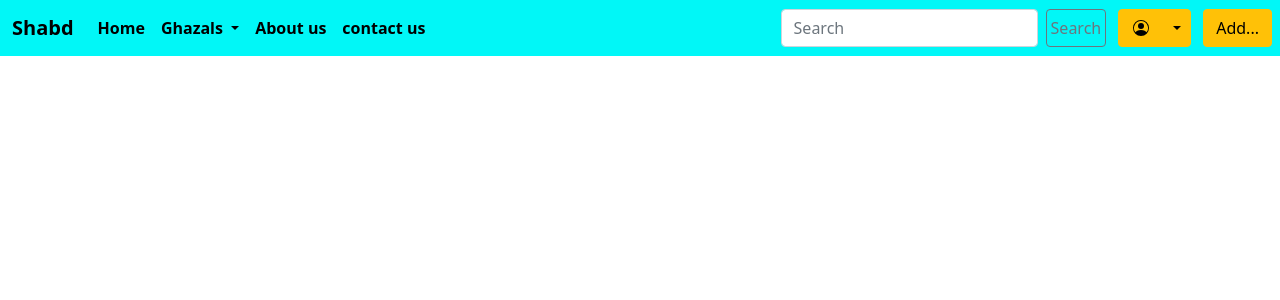
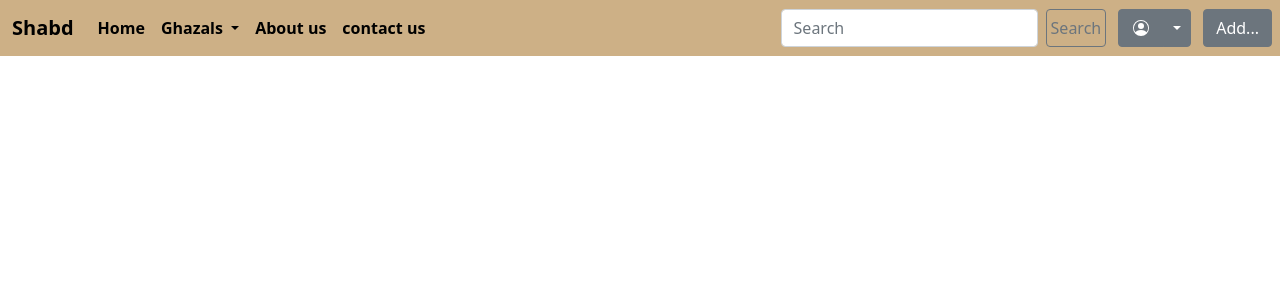
Before and after one commit to recklessguy/shad_django_project, a Django app: template templates/base.html in a window 1280 px wide. Shown: the top 300 px of the page. Run offline with Django 3.2, Linux system fonts and the light colour scheme; the template is opened without the code that fills it, so the values that code supplies are empty.

Commit message:
Update base.html

```diff
--- a/templates/base.html
+++ b/templates/base.html
@@ -17,7 +17,7 @@
 </head>
 
 <body>
-  <nav class="navbar navbar-expand-lg navbar-dark bg-dark" style="background-color: #01F7F7!important;">
+  <nav class="navbar navbar-expand-lg navbar-dark bg-dark" style="background-color: #CDB086!important;">
     <div class="container-fluid">
       <a class="navbar-brand" style="color:black; font-weight: bold;" href="/">Shabd</a>
       <button class="navbar-toggler" type="button" data-bs-toggle="collapse" data-bs-target="#navbarSupportedContent"
@@ -61,7 +61,7 @@
     </div>
     <!-- Example split danger button -->
     <div class="btn-group">
-      <button type="button" class="btn btn-warning">
+      <button type="button" class="btn btn-secondary">
         <svg xmlns="http://www.w3.org/2000/svg" width="20" height="16" fill="currentColor" class="bi bi-person-circle"
           viewBox="0 0 16 16">
           <path d="M11 6a3 3 0 1 1-6 0 3 3 0 0 1 6 0z" />
@@ -69,7 +69,7 @@
             d="M0 8a8 8 0 1 1 16 0A8 8 0 0 1 0 8zm8-7a7 7 0 0 0-5.468 11.37C3.242 11.226 4.805 10 8 10s4.757 1.225 5.468 2.37A7 7 0 0 0 8 1z" />
         </svg>
       </button>
-      <button type="button" class="btn btn-warning dropdown-toggle dropdown-toggle-split mr-3"
+      <button type="button" class="btn btn-secondary dropdown-toggle dropdown-toggle-split mr-3"
         data-bs-toggle="dropdown" aria-expanded="false">
         <!-- <span class="visually-hidden">Toggle Dropdown</span> -->
       </button>
@@ -80,7 +80,7 @@
     </div>
     <!-- Button trigger signup modal -->
 
-    <button type="button" class="btn btn-warning mr-2" onclick="location.href='/add_writings'">
+    <button type="button" class="btn btn-secondary mr-2" onclick="location.href='/add_writings'">
       Add...
     </button>
 
```
